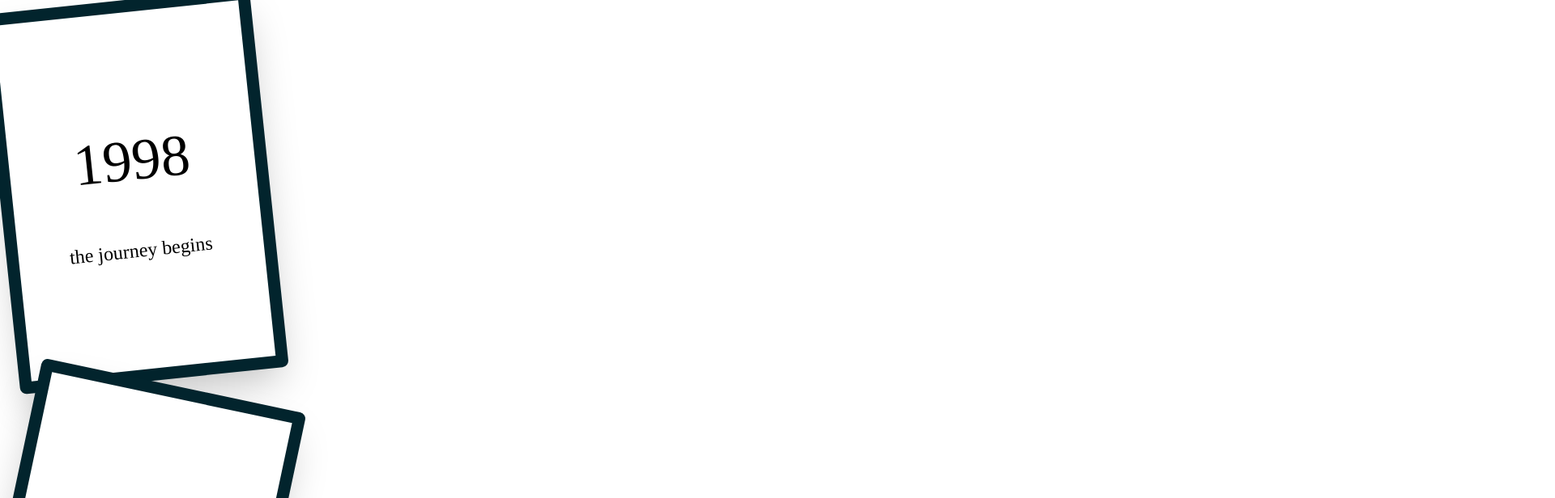
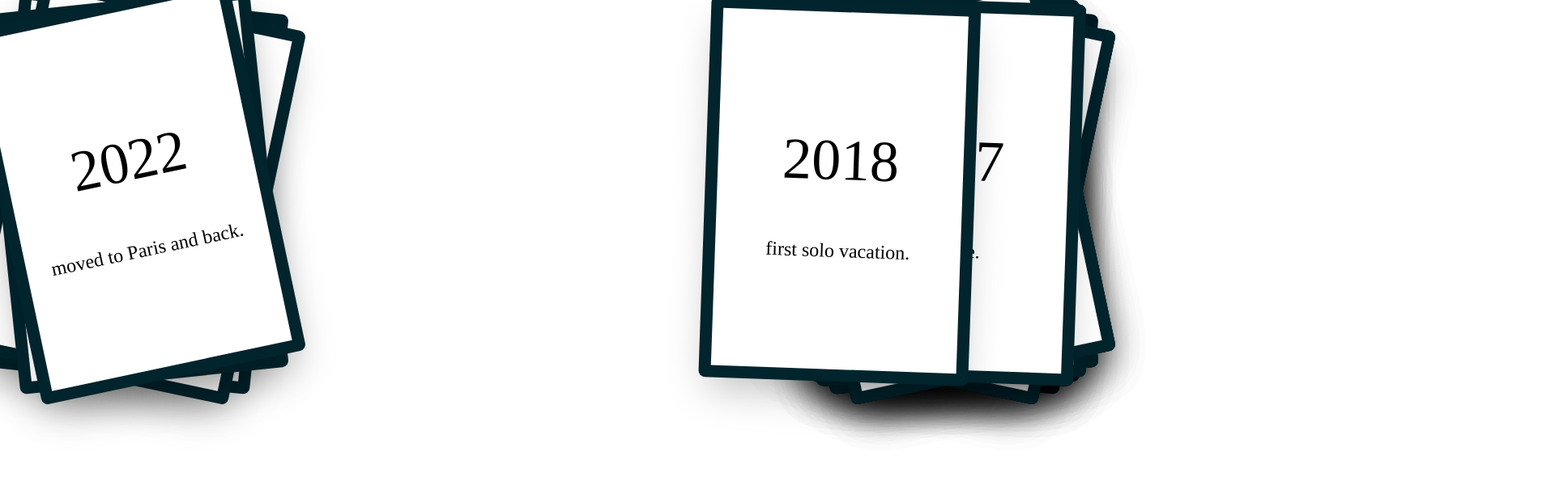
Before and after one commit to OliverKlukas/oliverklukas.github.io, a React (Create React App) app: page / in a window 1280 px wide. Shown: the top 616 px of the page at 81% size, 1920 px wide, since content can reach past the window. Built offline with nearby package versions, Linux system fonts and the light colour scheme; a web font is replaced by a local one.

Commit message:
advances to loading view feature

```diff
--- a/src/components/YearCard.tsx
+++ b/src/components/YearCard.tsx
@@ -8,7 +8,7 @@ import React from 'react';
  */
 export default function YearCard(props: {rotation : string, year : string, anecdote : string}) {
     return (
-        <div className="">
+        <div className="absolute">
             <div className={`grid grid-cols-1 bg-white content-center gap-10 ${props.rotation} h-[472px] w-[333px] border-[#02242D] border-[15px] rounded-lg shadow-2xl`}>
                 <p className="text-subheading text-center">{props.year}</p>
                 <p className="text-standard text-center">{props.anecdote}</p>
--- /dev/null
+++ b/src/utils/cards.ts
@@ -0,0 +1,30 @@
+/**
+ * Card content for loading view life animation.
+ */
+export const cards = [
+    {year: "1998", anecdote: "the journey begins."},
+    {year: "1999", anecdote: "first steps."},
+    {year: "2000", anecdote: "new millennium."},
+    {year: "2001", anecdote: "off to Kindergarten."},
+    {year: "2002", anecdote: "played piano on the street."},
+    {year: "2003", anecdote: "rode on a police bike."},
+    {year: "2004", anecdote: "off to school."},
+    {year: "2005", anecdote: "ran around parking lots."},
+    {year: "2006", anecdote: "became football captain."},
+    {year: "2007", anecdote: "swimming is fun."},
+    {year: "2008", anecdote: "and more school."},
+    {year: "2009", anecdote: "avoided fainting in front of the pyramids."},
+    {year: "2010", anecdote: "wrote my first lines of code."},
+    {year: "2012", anecdote: "did some chemistry."},
+    {year: "2012", anecdote: "discovered my love for techno music."},
+    {year: "2013", anecdote: "learned to windsurf."},
+    {year: "2014", anecdote: "explored Turkey."},
+    {year: "2015", anecdote: "vacation time."},
+    {year: "2016", anecdote: "moved to Munich."},
+    {year: "2017", anecdote: "first rave."},
+    {year: "2018", anecdote: "first solo vacation."},
+    {year: "2019", anecdote: "covid hit."},
+    {year: "2020", anecdote: "grew a beard."},
+    {year: "2021", anecdote: "graduated B.Sc."},
+    {year: "2022", anecdote: "moved to Paris and back."},
+];
--- a/src/views/LoadingView.tsx
+++ b/src/views/LoadingView.tsx
@@ -1,7 +1,8 @@
-import React from 'react';
+import React, {useEffect, useRef} from 'react';
 import YearCard from "../components/YearCard";
 import {getRandomInt} from "../utils/random";
 import {gsap} from "gsap";
+import {cards} from "../utils/cards";
 
 /**
  * Page loading animation that throws cards of yearly life events.
@@ -10,46 +11,24 @@ import {gsap} from "gsap";
  */
 export default function LoadingView() {
 
-    // Create a GSAP timeline to animate cards arrival.
-    const tl = gsap.timeline({repeat: 2, repeatDelay: 1});
-    tl.to("card", {x: 100, duration: 1});
-    tl.to("card", {y: 50, duration: 1});
+    const el = useRef(null);
+    const q = gsap.utils.selector(el);
 
-    tl.repeat();
+    useEffect(() => {
+        gsap.to(q(".card"), {
+            x: 1000,
+            stagger: 0.33,
+            repeat: -1,
+            repeatDelay: 1,
+            yoyo: true
+        });
+    }, []);
 
     const rotation : string[] = ['rotate-2', 'rotate-6', 'rotate-12', 'rotate-0', '-rotate-2', '-rotate-6', '-rotate-12'];
 
-    const lifeCards = [
-        {year: "1998", anecdote: "the journey begins"},
-        {year: "1999", anecdote: "the journey begins"},
-        {year: "2000", anecdote: "the journey begins"},
-        {year: "2001", anecdote: "the journey begins"},
-        {year: "2002", anecdote: "the journey begins"},
-        {year: "2003", anecdote: "the journey begins"},
-        {year: "2004", anecdote: "the journey begins"},
-        {year: "2005", anecdote: "the journey begins"},
-        {year: "2006", anecdote: "the journey begins"},
-        {year: "2007", anecdote: "the journey begins"},
-        {year: "2008", anecdote: "the journey begins"},
-        {year: "2009", anecdote: "the journey begins"},
-        {year: "2010", anecdote: "the journey begins"},
-        {year: "2011", anecdote: "the journey begins"},
-        {year: "2012", anecdote: "the journey begins"},
-        {year: "2013", anecdote: "the journey begins"},
-        {year: "2014", anecdote: "the journey begins"},
-        {year: "2015", anecdote: "the journey begins"},
-        {year: "2016", anecdote: "the journey begins"},
-        {year: "2017", anecdote: "the journey begins"},
-        {year: "2018", anecdote: "the journey begins"},
-        {year: "2019", anecdote: "the journey begins"},
-        {year: "2020", anecdote: "the journey begins"},
-        {year: "2021", anecdote: "the journey begins"},
-        {year: "2022", anecdote: "the journey begins"},
-    ];
-
     return (
-        <div>
-            {lifeCards.map((card, index) => (
+        <div className={"h-screen"} ref={el}>
+            {cards.map((card, index) => (
                 <div key={index} className={"card"}>
                     <YearCard
                         rotation={rotation[getRandomInt(7)]} year={card.year} anecdote={card.anecdote}/>
```
